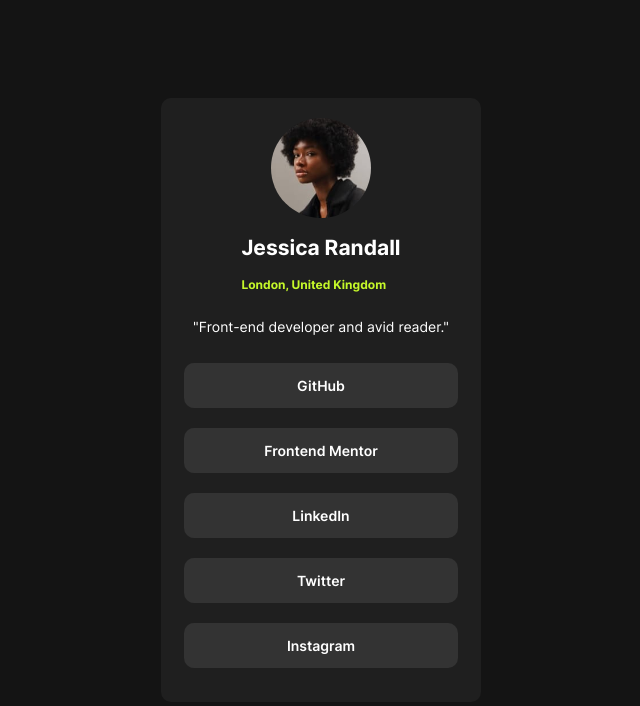
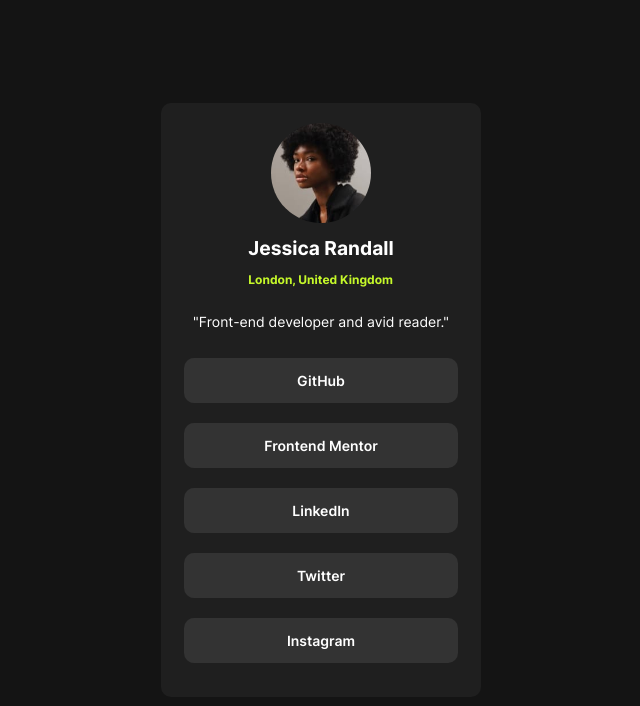
Before and after one commit to sakthivel155/social-links-profile-main, a plain HTML site: page index.html in a window 1280 px wide. Shown: the whole page, without its empty margins (319-959 px from the left). Drawn offline with Linux system fonts and the light colour scheme.

Commit message:
completed

```diff
--- a/index.html
+++ b/index.html
@@ -7,10 +7,10 @@
   <title>Social links profile</title>
 </head>
 <body>
-  <div class="social-card">
+  <main class="social-card">
      <div>
         <img src="./assets/images/avatar-jessica.jpeg" alt="user-avator" class="user-avator">
-        <h2>Jessica Randall</h2>
+        <h1 class="user-name">Jessica Randall</h1>
         <p class="user-country">London, United Kingdom</p>
      </div>
      <p>"Front-end developer and avid reader."</p>
@@ -21,6 +21,6 @@
         <li class="socialmedia-links">Twitter</li>
         <li class="socialmedia-links">Instagram</li>
      </ul>
-   </div>
+   </main>
 </body>
 </html>
--- a/style/main.css
+++ b/style/main.css
@@ -35,6 +35,9 @@
     border-radius: 10px;
     background-color: var(--c-Grey-800);
 }
+.user-name{
+    font-size: 1.2rem;
+}
 .user-avator{
     display: block;
     margin:auto;
```
